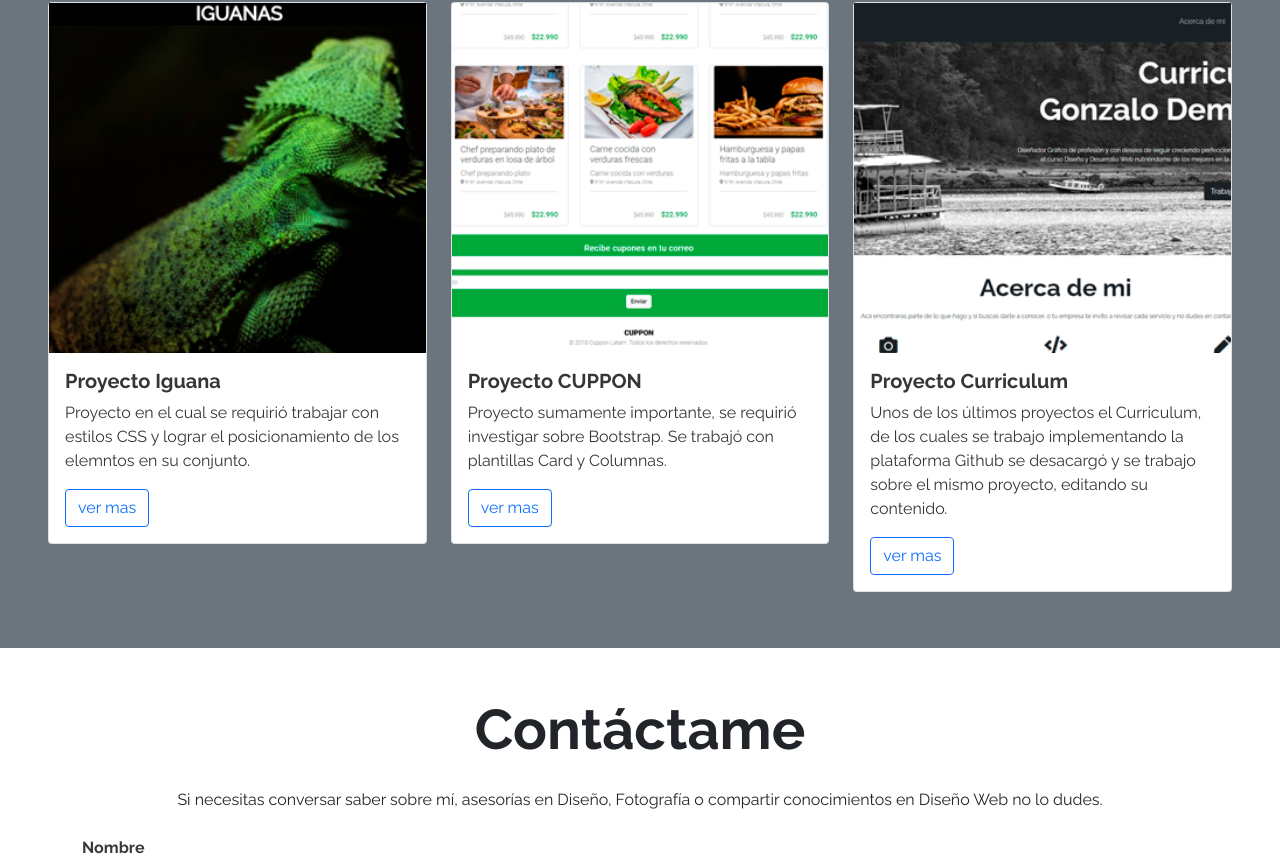
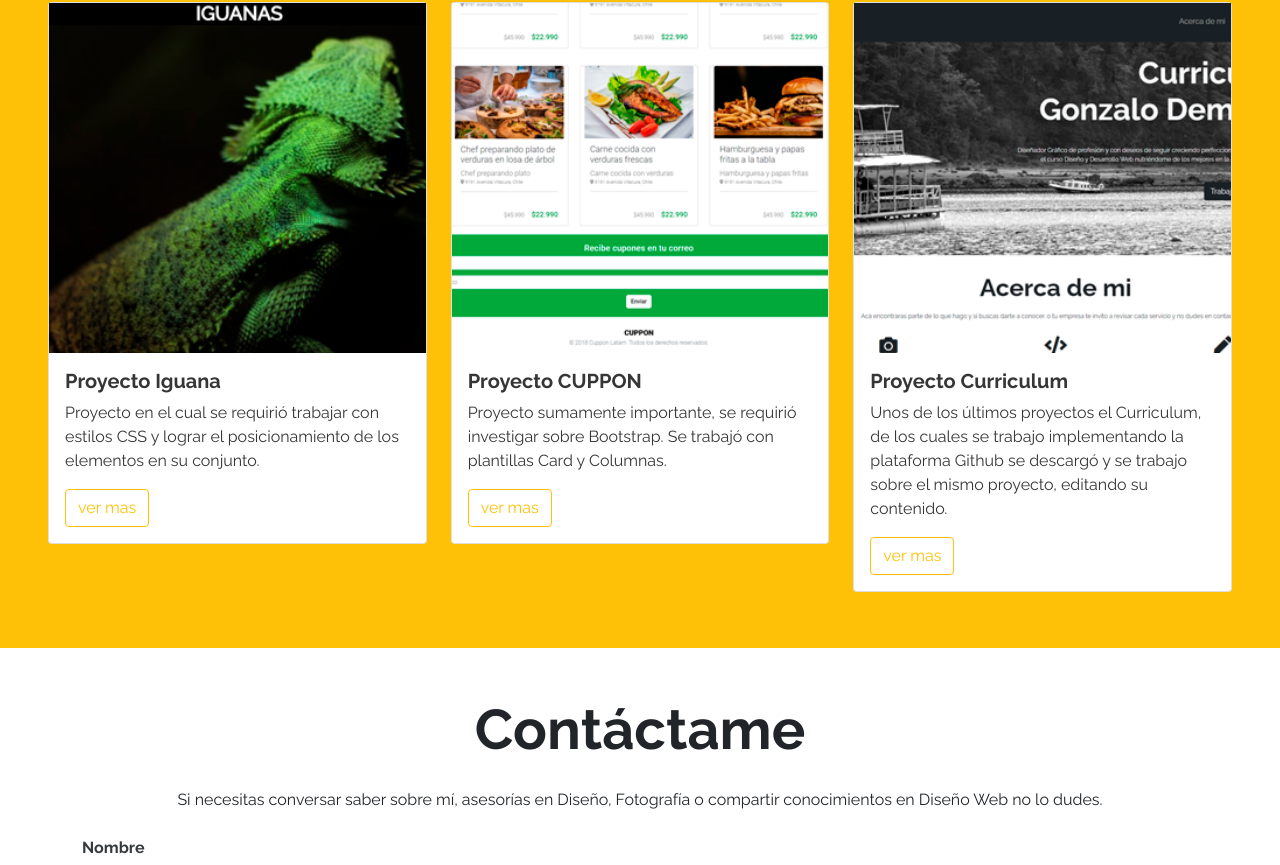
Before and after one commit to lissleal/Portafolio_Gonzalo, a plain HTML site: page index.html in a window 1280 px wide. Shown: the part 1901-2766 px from the top of the page. Drawn offline with nearby package versions, Linux system fonts and the light colour scheme.

Commit message:
Se cambiaron colores de Botones y fondos, se corrigieron errores tipograficos, se modifico readme

```diff
--- a/index.html
+++ b/index.html
@@ -69,8 +69,8 @@
                 <form id="acerca_de_mi">
                     <div class="mb-5 pb-5">
                         <!-- <button class="btn btn-lg btn-primary text-light me-4">Trabajos</button> -->
-                        <a href="#trabajos" class="btn btn-lg btn-primary text-light">Trabajos</a>
-                        <a href="#contactos" class="btn btn-lg btn-primary text-light">Contacto</a>
+                        <a href="#trabajos" class="btn btn-lg btn-warning text-light">Trabajos</a>
+                        <a href="#contactos" class="btn btn-lg btn-warning text-light">Contacto</a>
                     </div>
             </div>
         </div>
@@ -156,7 +156,7 @@
     </section>
 
     <!-- seccion de trabajos -->
-    <section id="Mis-trabajos" class="my-5 p-5 bg-secondary">
+    <section id="Mis-trabajos" class="my-5 p-5 bg-warning">
 
         <h2 class="display-4 fw-bold text-center text-light mb-3">Últimos trabajos realizados</h2>
 
@@ -167,10 +167,10 @@
                     <div class="card-body">
                         <h5 class="card-title fw-bold">Proyecto Iguana</h5>
                         <p class="card-text">
-                            Proyecto en el cual se requirió trabajar con estilos CSS y lograr el posicionamiento de los elemntos en su conjunto.
+                            Proyecto en el cual se requirió trabajar con estilos CSS y lograr el posicionamiento de los elementos en su conjunto.
                         </p>
-                        <a class="btn btn-outline-primary" href="https://github.com/gonzalogd/Proyecto_posicionamiento" target="_blank">ver mas</a>
-                        <!-- <button type="button" class="btn btn-outline-primary">
+                        <a class="btn btn-outline-warning" href="https://github.com/gonzalogd/Proyecto_posicionamiento" target="_blank">ver mas</a>
+                        <!-- <button type="button" class="btn btn-outline-warning">
                             Ver más
                         </button> -->
                     </div>
@@ -185,7 +185,7 @@
                             Proyecto sumamente importante, se requirió investigar sobre Bootstrap. Se trabajó con
                             plantillas Card y Columnas.
                         </p>
-                        <a class="btn btn-outline-primary" href="https://github.com/gonzalogd/ultimo_cuppon" target="_blank">ver mas</a>
+                        <a class="btn btn-outline-warning" href="https://github.com/gonzalogd/ultimo_cuppon" target="_blank">ver mas</a>
                         <!-- <button type="button" class="btn btn-outline-primary">
                             Ver más
                         </button> -->
@@ -199,9 +199,9 @@
                         <h5 class="card-title fw-bold">Proyecto Curriculum</h5>
                         <p class="card-text">
                             Unos de los últimos proyectos el Curriculum, de los cuales se trabajo implementando la
-                            plataforma Github se desacargó y se trabajo sobre el mismo proyecto, editando su contenido.
+                            plataforma Github se descargó y se trabajo sobre el mismo proyecto, editando su contenido.
                         </p>
-                        <a class="btn btn-outline-primary" href="https://github.com/gonzalogd/fdsw-github" target="_blank">ver mas</a>
+                        <a class="btn btn-outline-warning" href="https://github.com/gonzalogd/fdsw-github" target="_blank">ver mas</a>
 
                         <!-- <button  type="button" class="btn btn-outline-primary">
                             Ver más
@@ -243,7 +243,7 @@
             </div>
 
             <div class="my-3 text-end">
-                <button class="btn btn-primary text-light">Enviar</button>
+                <button class="btn btn-warning text-light">Enviar</button>
             </div>
 
 
```
Also changed, not shown: 1 other file.
